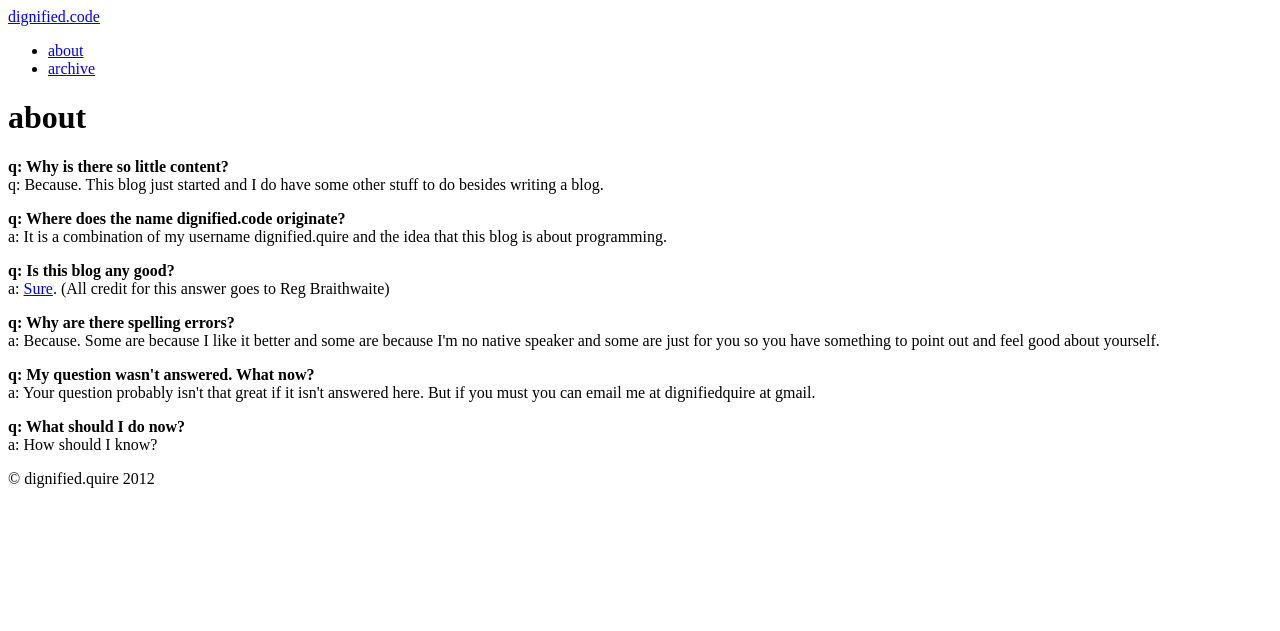
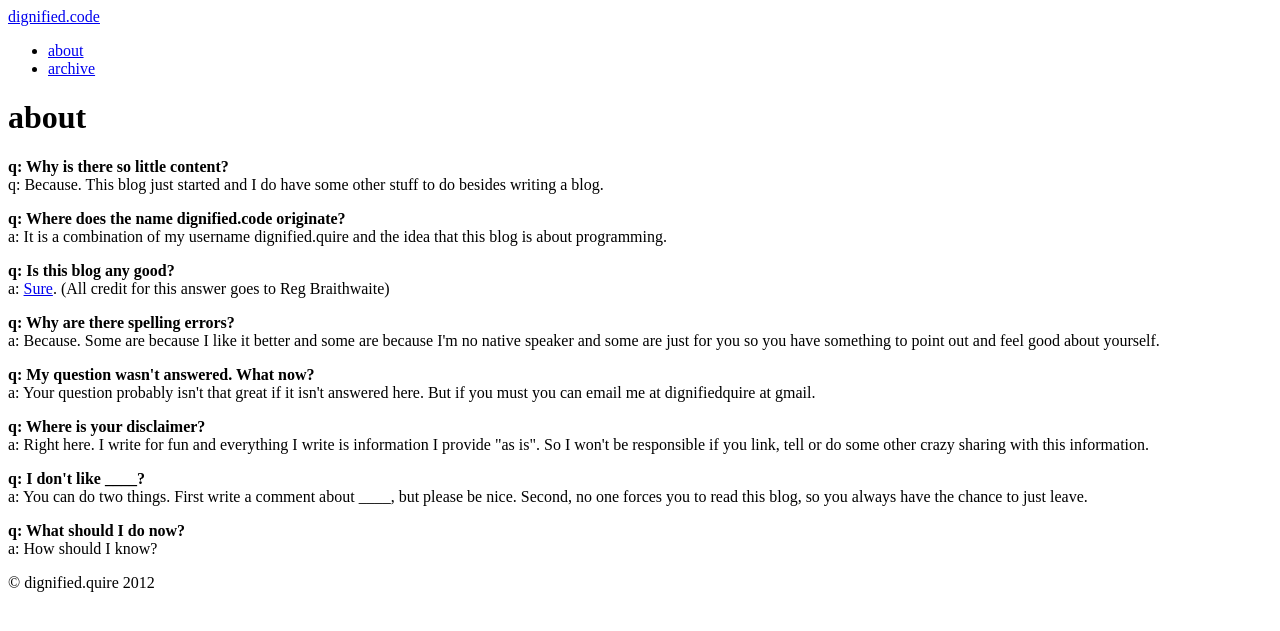
Before and after one commit to dignifiedquire/dignifiedquire.github.com, a Jekyll site: the page built from about.html, in a window 1280 px wide. Shown: the top 631 px of the page. Built offline with Jekyll 4.4.1, drawn with Linux system fonts in a browser that asks for light colours; nearby versions of some CDN libraries.

Commit message:
added more questions to about

```diff
--- a/about.html
+++ b/about.html
@@ -31,7 +31,16 @@ group: navigation
   a: Your question probably isn't that great if it isn't answered here. But if you must you can email me at
   dignifiedquire at gmail.
 </p>
-
+<p>
+  <b>q: Where is your disclaimer?</b> </br>
+  a: Right here. I write for fun and everything I write is information I provide "as is". So I
+  won't be responsible if you link, tell or do some other crazy sharing with this information.
+</p>
+<p>
+  <b>q: I don't like ____?</b> </br>
+  a: You can do two things. First write a comment about ____, but please be nice. Second, no one forces
+  you to read this blog, so you always have the chance to just leave.
+</p>
 <p>
   <b>q: What should I do now?</b> </br>
   a: How should I know?
```
